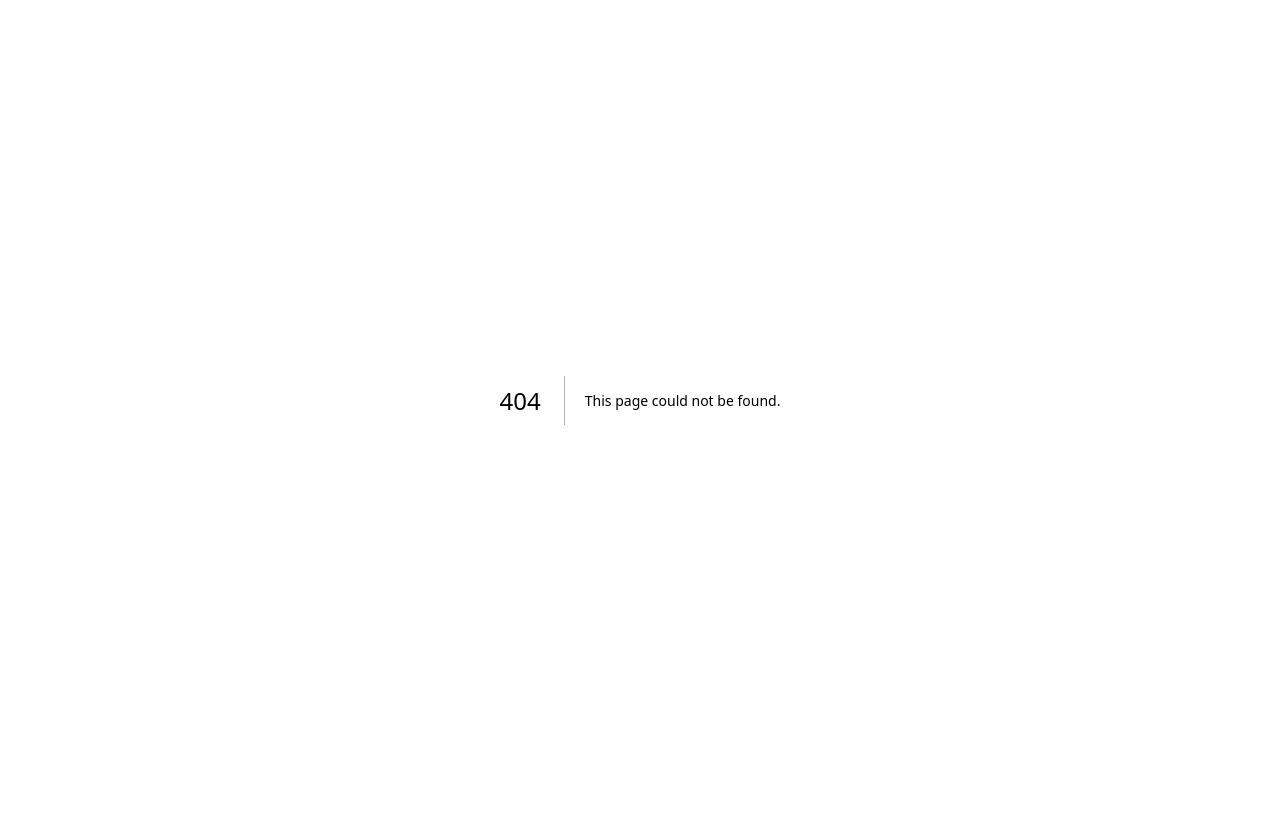
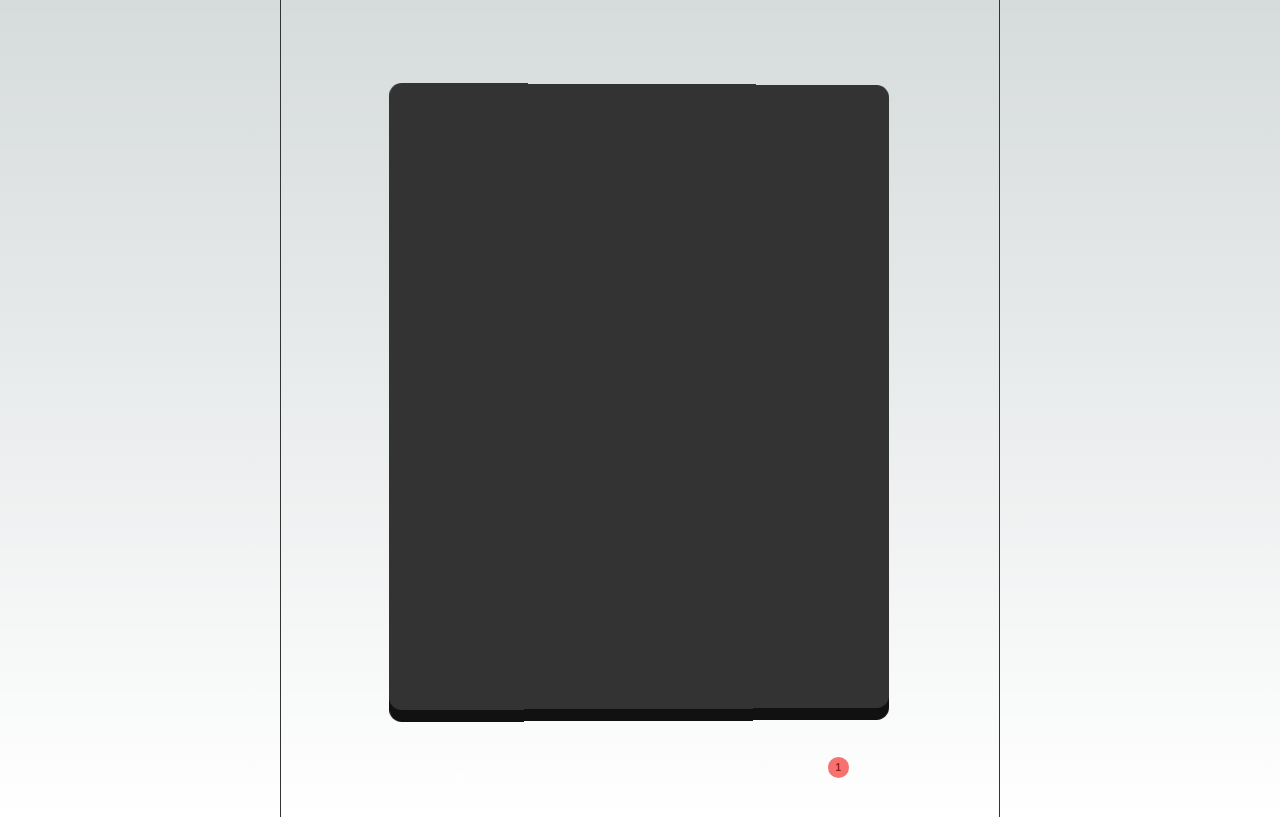
Before and after one commit to nishantrpai/tools.nishu.dev, a Next.js app: page /lovecaster in a window 1280 px wide. Before the commit this address had no page. Built offline with nearby package versions, Linux system fonts and the light colour scheme.

Commit message:
add basic animations and looks

```diff
--- a/pages/index.js
+++ b/pages/index.js
@@ -309,6 +309,12 @@ export default function Home() {
       description: 'Create a tier list of NFTs',
       publishDate: '10th May 2024',
       url: '/nfttierlist',
+    },
+    {
+      title: 'Lovecaster',
+      description: 'Find love on warpcast',
+      publishDate: '11th May 2024',
+      url: '/lovecaster',
     }
     // {
     //   title: 'Best Time',
--- /dev/null
+++ b/pages/lovecaster.js
@@ -0,0 +1,88 @@
+// find love on warpcast, dating app for warpcasters
+import Head from 'next/head'
+import "@farcaster/auth-kit/styles.css";
+import { AuthKitProvider, SignInButton, useProfile } from "@farcaster/auth-kit";
+import styles from '@/styles/Home.module.css'
+import { useState, useEffect } from 'react'
+import io from 'socket.io-client';
+import { FiHeart, FiUser } from 'react-icons/fi';
+
+export default function LoveCaster() {
+  return (
+    <>
+      <Head>
+        <title>LoveCaster</title>
+        <meta name="description" content="Find love on Warpcast, the dating app for warpcasters" />
+        <link rel="icon" href="/favicon.ico" />
+      </Head>
+      <main style={{ borderRight: '1px solid #333', borderLeft: '1px solid #333', position: 'relative' }}>
+        <div style={{
+          display: 'flex',
+          width: 'max-content',
+          height: 'max-content',
+          position: 'relative',
+          justifyContent: 'center',
+          zoom: 1.25,
+        }}>
+          <div style={{
+            width: '400px',
+            height: '500px',
+            background: '#111',
+            transform: 'perspective(1000px) rotate3d(0, 1, 0, 1deg)',
+            borderRadius: '10px',
+          }}>
+
+          </div>
+          <div style={{
+            position: 'absolute',
+            bottom: 10,
+            width: '400px',
+            height: '500px',
+            background: '#333',
+            transform: 'perspective(1000px) rotate3d(0, 1, 0, 1deg)',
+            borderRadius: '10px',
+          }}>
+
+          </div>
+        </div>
+        {/* at the bottom of main */}
+        <div style={{
+          position: 'absolute',
+          height: 50,
+          bottom: 10,
+          width: '100%',
+          display: 'flex',
+        }}>
+          <button style={{
+            flex: 1,
+            background: 'none',
+          }}>
+            <FiUser />
+          </button>
+          <button style={{
+            flex: 1,
+            background: 'none',
+            borderLeft: '1px solid #333 !important',
+            borderRadius: 0
+          }}>
+            <FiHeart />
+            <span style={{
+              // top right of heart icon we'll add a badge with the number of matches
+              position: 'absolute',
+              top: 0,
+              margin: 'auto',
+              background: '#f87171',
+              color: '#991b1b',
+              borderRadius: '50%',
+              padding: '5px 8px',
+              fontSize: 10,
+              fontWeight: 'bold',
+            }}>
+              1
+            </span>
+          </button>
+        </div>
+      </main>
+    </>
+  )
+}
```
